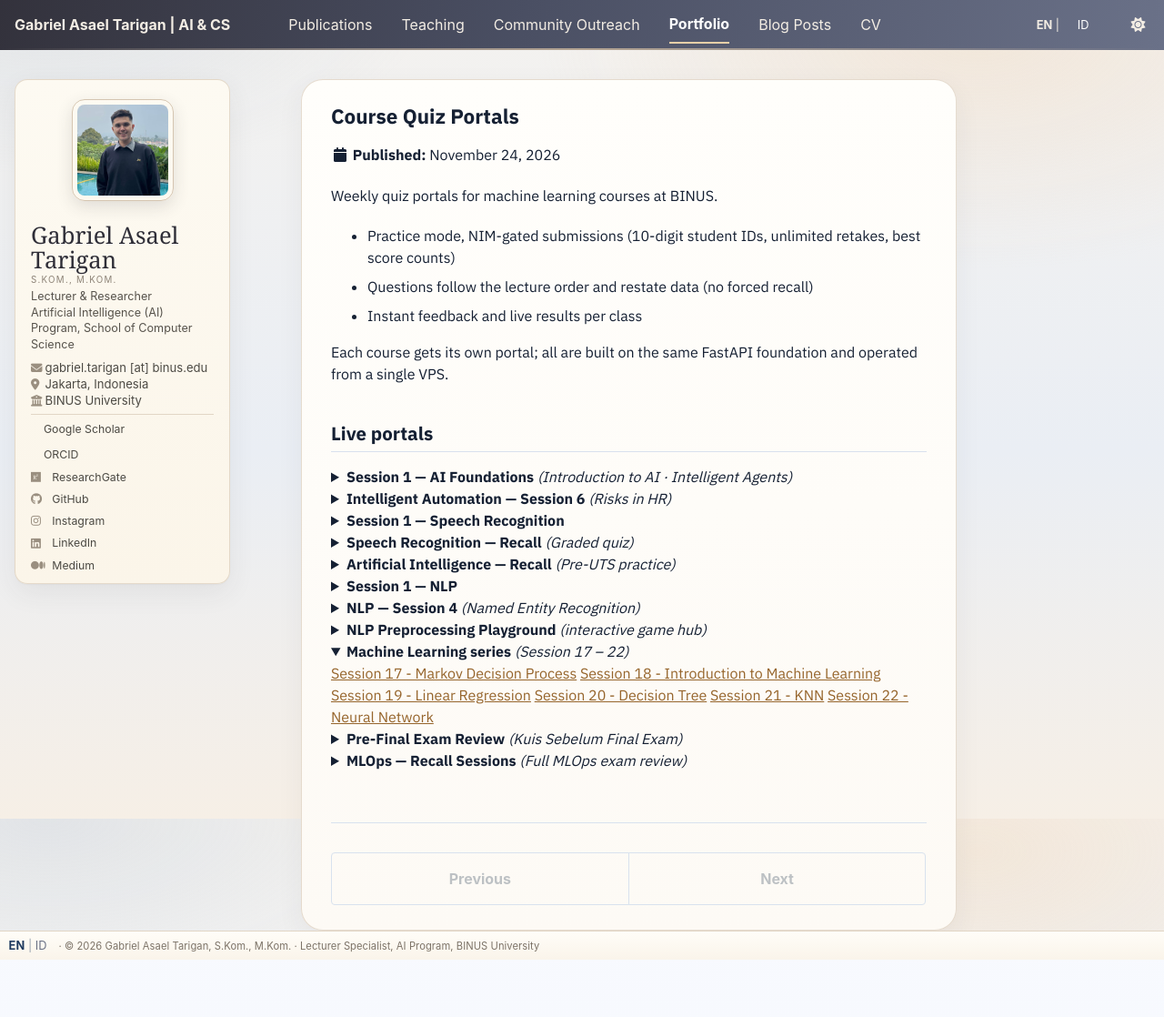
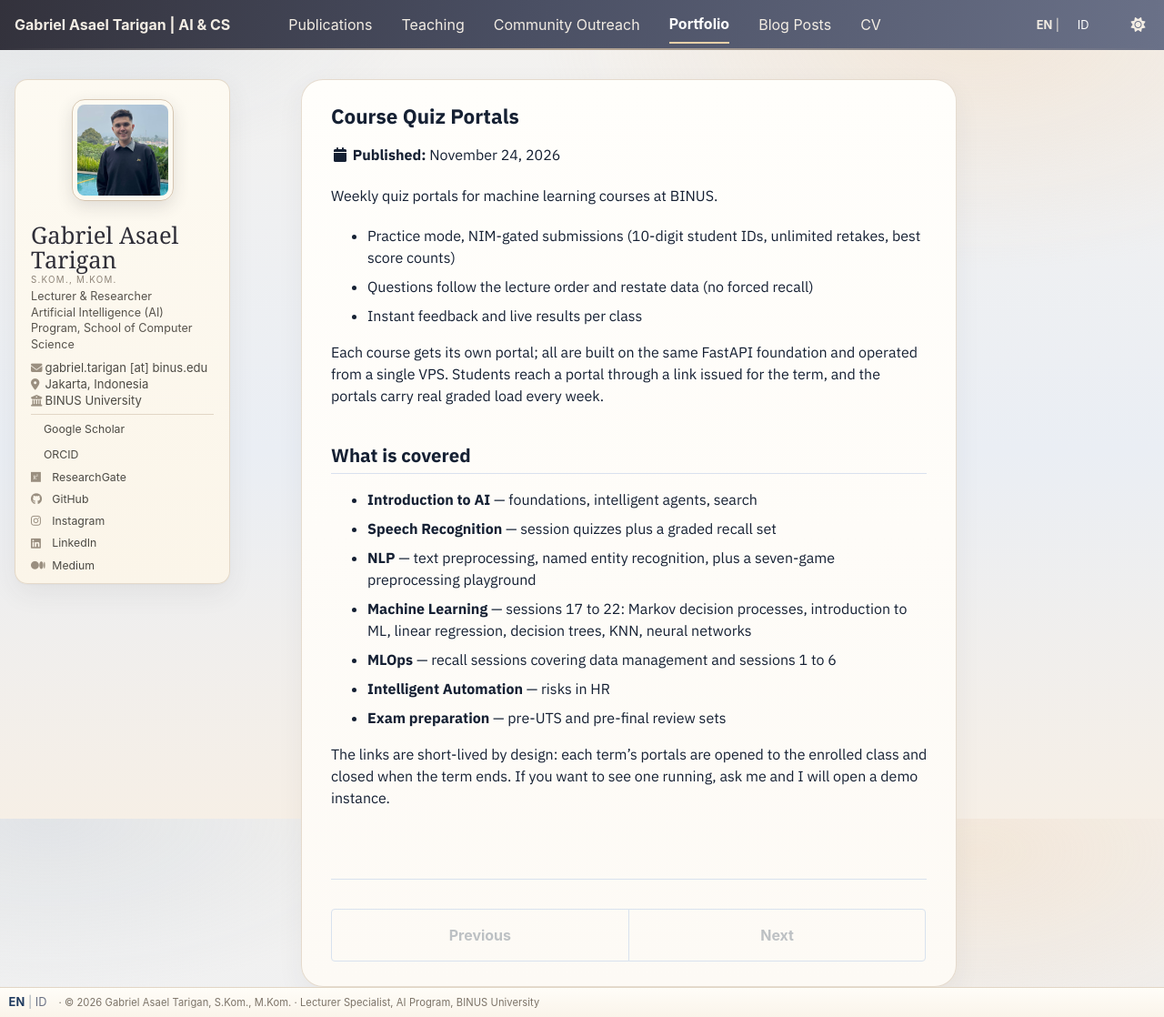
Before and after one commit to asaeltarigan/asaeltarigan.github.io, a Jekyll site: the page built from _portfolio/course-quiz-portals.md, in a window 1280 px wide and 1118 px high. Shown: the whole window at 91% size. Built offline with Jekyll 4.4.1, drawn with Linux system fonts in a browser that asks for light colours; some web fonts are replaced; a style sheet for code colours, icons or effects is not loaded.

Commit message:
Portfolio: add Text to Markdown, Live Subtitles, AI Booth; retire dead portal links

```diff
--- a/_portfolio/course-quiz-portals.md
+++ b/_portfolio/course-quiz-portals.md
@@ -16,99 +16,16 @@ Weekly quiz portals for machine learning courses at BINUS.
 - Questions follow the lecture order and restate data (no forced recall)
 - Instant feedback and live results per class
 
-Each course gets its own portal; all are built on the same FastAPI foundation and operated from a single VPS.
+Each course gets its own portal; all are built on the same FastAPI foundation and operated from a single VPS. Students reach a portal through a link issued for the term, and the portals carry real graded load every week.
 
-## Live portals
+## What is covered
 
-<details>
-<summary><strong>Session 1 — AI Foundations</strong> <em>(Introduction to AI · Intelligent Agents)</em></summary>
+- **Introduction to AI** — foundations, intelligent agents, search
+- **Speech Recognition** — session quizzes plus a graded recall set
+- **NLP** — text preprocessing, named entity recognition, plus a seven-game preprocessing playground
+- **Machine Learning** — sessions 17 to 22: Markov decision processes, introduction to ML, linear regression, decision trees, KNN, neural networks
+- **MLOps** — recall sessions covering data management and sessions 1 to 6
+- **Intelligent Automation** — risks in HR
+- **Exam preparation** — pre-UTS and pre-final review sets
 
-<a href="https://manhattan-nvidia-clay-project.trycloudflare.com/">Session 1 - Introduction to AI</a>
-
-<a href="https://qualifying-amsterdam-salmon-able.trycloudflare.com/">Session 2 - Intelligent Agents</a>
-
-<a href="https://constitute-against-cheese-earnings.trycloudflare.com/">Session 3 & 4 - Search</a>
-
-</details>
-
-<details>
-<summary><strong>Intelligent Automation — Session 6</strong> <em>(Risks in HR)</em></summary>
-
-</details>
-
-<details>
-<summary><strong>Session 1 — Speech Recognition</strong></summary>
-
-<a href="https://troubleshooting-gui-equation-plays.trycloudflare.com/">Session 1 - Speech Recognition</a>
-
-</details>
-
-<details>
-<summary><strong>Speech Recognition — Recall</strong> <em>(Graded quiz)</em></summary>
-
-<a href="https://arbor-trainer-effect-influences.trycloudflare.com/">Speech Recognition Recall</a>
-
-</details>
-
-<details>
-<summary><strong>Artificial Intelligence — Recall</strong> <em>(Pre-UTS practice)</em></summary>
-
-<a href="https://january-representing-contributors-listprice.trycloudflare.com/">Latihan UTS Artificial Intelligence</a>
-
-</details>
-
-<details>
-<summary><strong>Session 1 — NLP</strong></summary>
-
-<a href="https://includes-cycles-johnny-necessarily.trycloudflare.com/">Session 1 - NLP</a>
-
-<a href="https://appear-requesting-tulsa-carlos.trycloudflare.com/">NLP Session 2 - Text Preprocessing</a>
-
-</details>
-
-<details>
-<summary><strong>NLP — Session 4</strong> <em>(Named Entity Recognition)</em></summary>
-
-<a href="https://fat-tablets-premiere-images.trycloudflare.com/">NLP Session 4 - Named Entity Recognition</a>
-
-</details>
-
-<details>
-<summary><strong>NLP Preprocessing Playground</strong> <em>(interactive game hub)</em></summary>
-
-<a href="https://sit-expires-diff-monsters.trycloudflare.com/">NLP Preprocessing Playground — 7 mini-games</a>
-
-</details>
-
-<details open>
-<summary><strong>Machine Learning series</strong> <em>(Session 17 – 22)</em></summary>
-
-<a href="https://inspiration-fly-diabetes-arrival.trycloudflare.com/">Session 17 - Markov Decision Process</a>
-
-<a href="https://devel-arrive-wellness-specified.trycloudflare.com/">Session 18 - Introduction to Machine Learning</a>
-
-<a href="https://marked-refine-owner-tuner.trycloudflare.com/">Session 19 - Linear Regression</a>
-
-<a href="https://weddings-prefers-commissions-biography.trycloudflare.com/">Session 20 - Decision Tree</a>
-
-<a href="https://dominant-marker-libs-democratic.trycloudflare.com/">Session 21 - KNN</a>
-
-<a href="https://para-partially-tutorial-excluded.trycloudflare.com/">Session 22 - Neural Network</a>
-
-</details>
-
-<details>
-<summary><strong>Pre-Final Exam Review</strong> <em>(Kuis Sebelum Final Exam)</em></summary>
-
-<a href="https://area-trans-had-signed.trycloudflare.com/">Kuis Sebelum Final Exam</a>
-
-</details>
-
-<details>
-<summary><strong>MLOps — Recall Sessions</strong> <em>(Full MLOps exam review)</em></summary>
-
-<a href="https://treasures-advantages-focuses-mega.trycloudflare.com/">MLOps Recall - Data Management</a>
-
-<a href="https://lcd-preference-geological-private.trycloudflare.com/">MLOps Recall (Session 1-6)</a>
-
-</details>
+The links are short-lived by design: each term's portals are opened to the enrolled class and closed when the term ends. If you want to see one running, ask me and I will open a demo instance.
```
Also changed, not shown: _portfolio/ai-booth.md (added, +20 -0 lines), _portfolio/live-subtitles.md (added, +19 -0 lines), _portfolio/text2md.md (added, +22 -0 lines).
